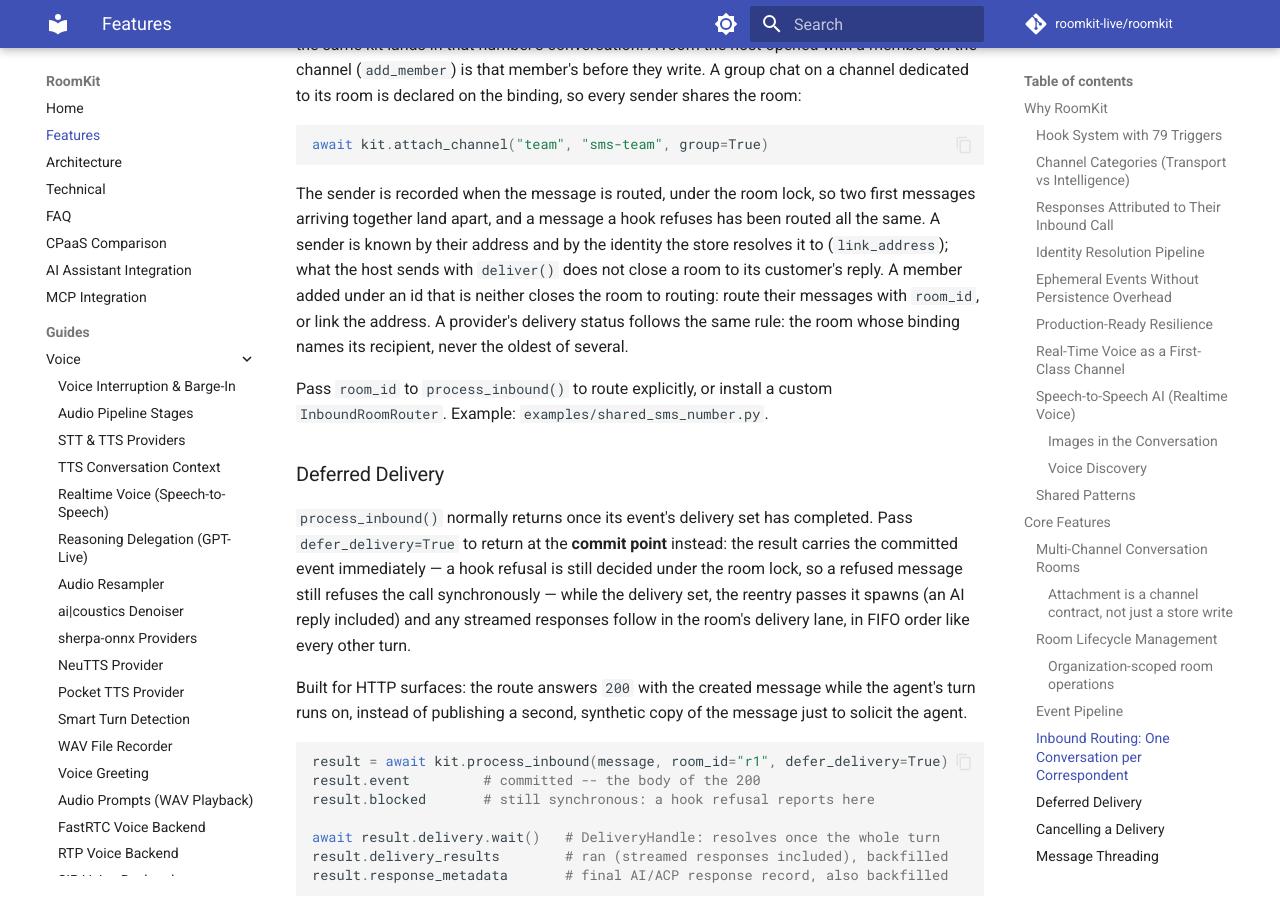
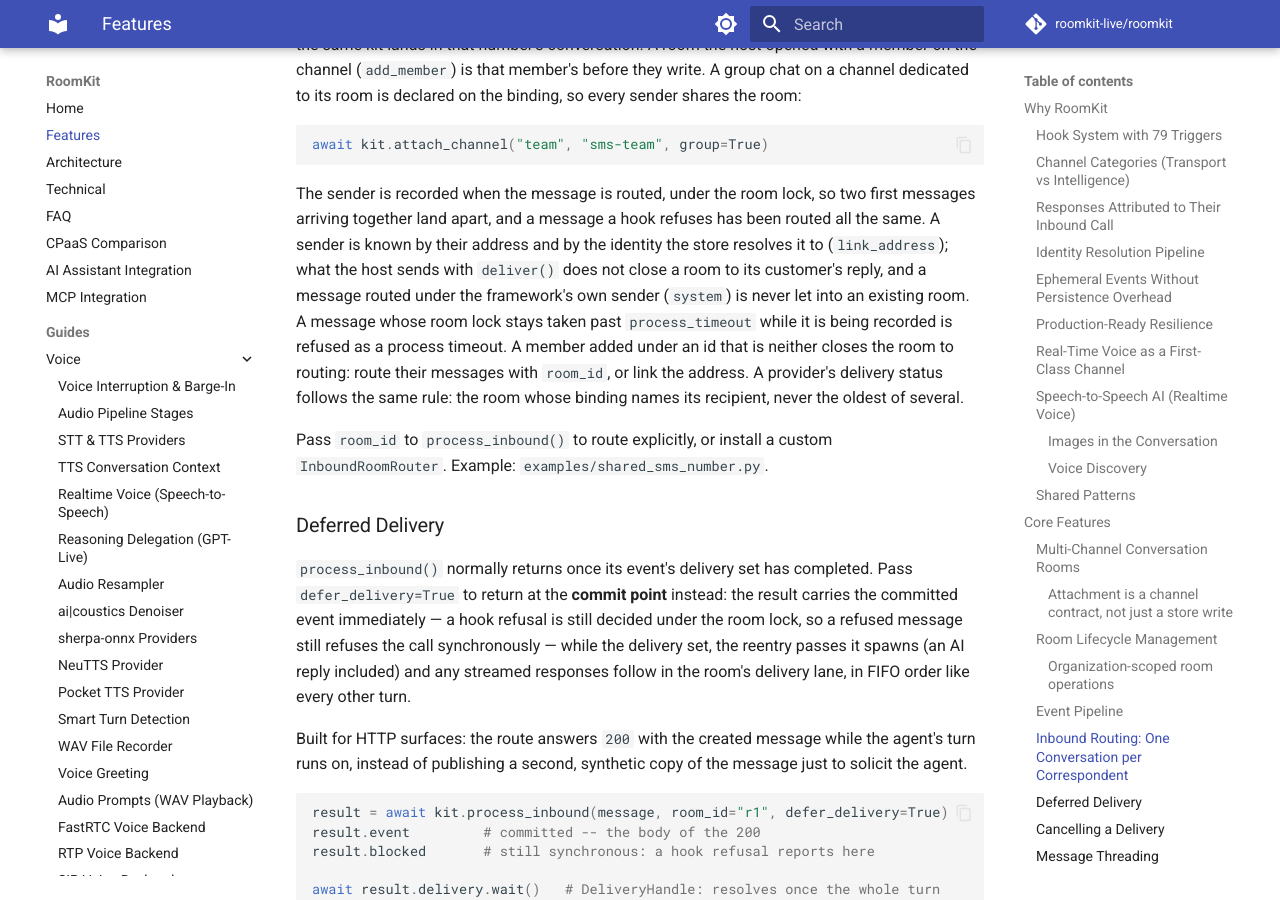
Before and after one commit to roomkit-live/roomkit-docs, an MkDocs documentation site: the page built from docs/features.md, in a window 1280 px wide and 900 px high, scrolled down 12518 px. Built offline with MkDocs 1.6.1 and Material for MkDocs 9.7.7, drawn with Linux system fonts in a browser that asks for light colours; comment, search, counter and statistics services are not loaded; some of the changed text lies outside the part shown.

Commit message:
docs(routing): per security review, the framework's own sender and a claim the lock outlasts (RMK-580)

```diff
--- a/docs/features.md
+++ b/docs/features.md
@@ -389,7 +389,10 @@ The sender is recorded when the message is routed, under the room lock, so
 two first messages arriving together land apart, and a message a hook refuses
 has been routed all the same. A sender is known by their address and by the
 identity the store resolves it to (`link_address`); what the host sends with
-`deliver()` does not close a room to its customer's reply. A member added
+`deliver()` does not close a room to its customer's reply, and a message routed
+under the framework's own sender (`system`) is never let into an existing
+room. A message whose room lock stays taken past `process_timeout` while it is
+being recorded is refused as a process timeout. A member added
 under an id that is neither closes the room to routing: route their messages
 with `room_id`, or link the address. A provider's delivery status follows the
 same rule: the room whose binding names its recipient, never the oldest of
```
